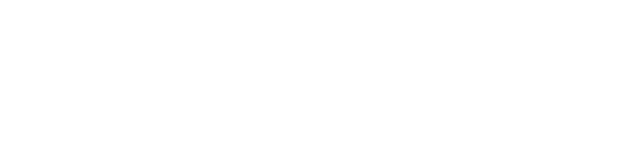
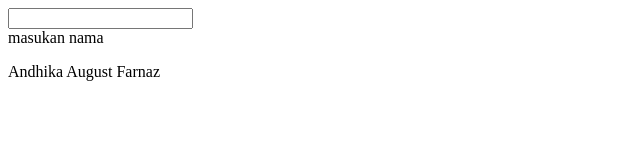
Before and after one commit to dhikdhiks/config, a plain HTML site: page index.html in a window 1280 px wide. Shown: the whole page, without its empty margins (0-640 px from the left). Drawn offline with Linux system fonts and the light colour scheme.

Commit message:
assalamualikum

```diff
--- a/index.html
+++ b/index.html
@@ -6,6 +6,8 @@
     <title>Test Dari Pc</title>
 </head>
 <body>
-
+    <input type="password">
+    <form action="password">masukan nama</form>
+    <p class="nama">Andhika August Farnaz</p>
 </body>
 </html>
```
